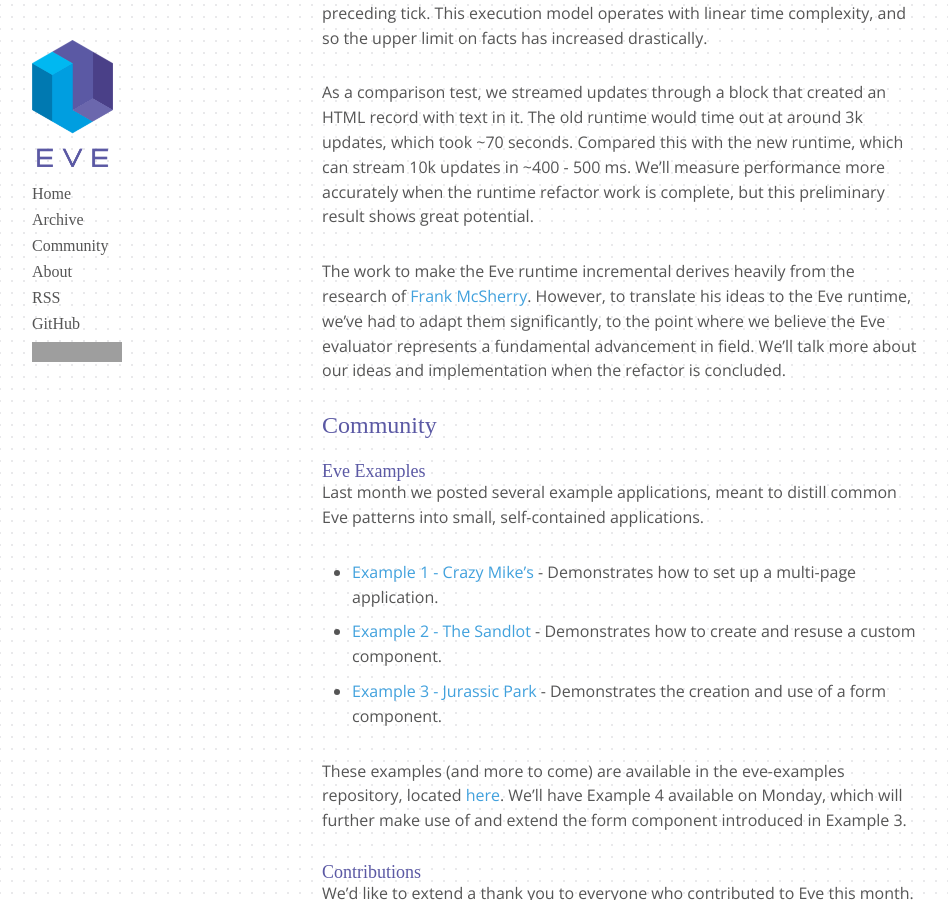
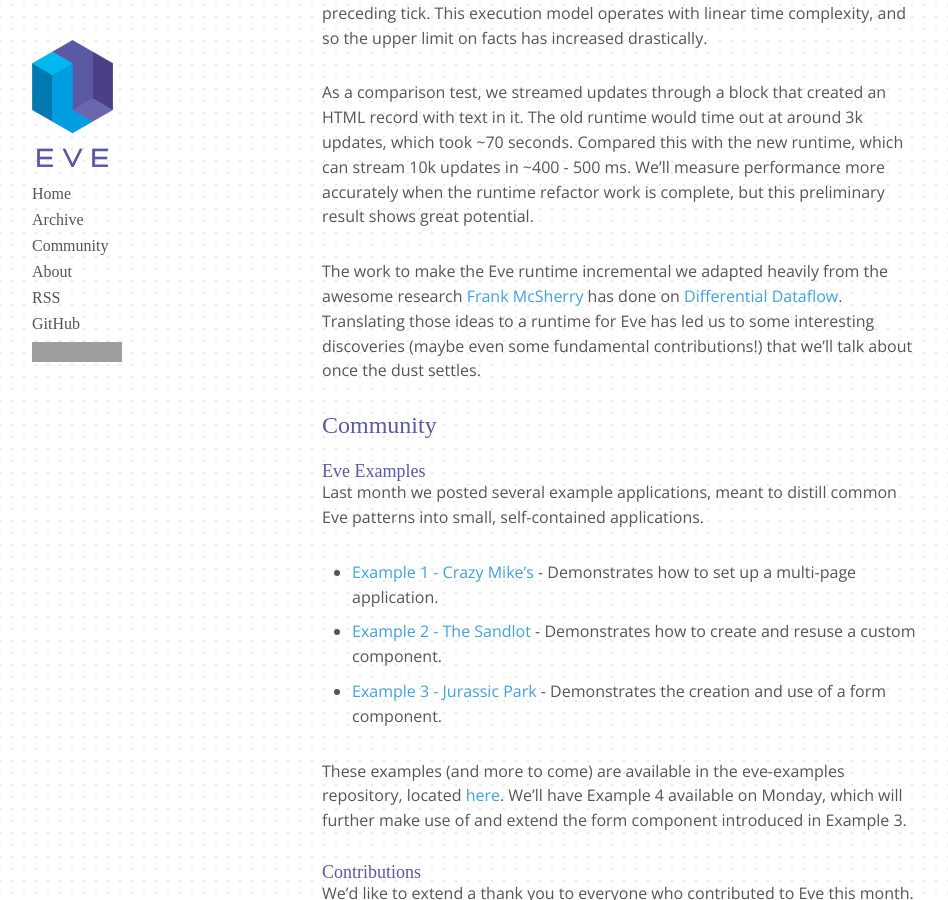
Before and after one commit to Kodowa/incidentalcomplexity, a Jekyll site: the page built from _posts/2017-03-08-february.md, in a window 1280 px wide and 900 px high, scrolled down 2821 px. Shown: the whole window, without its empty margins (18-966 px from the left). Built offline with Jekyll 4.4.1, drawn with Linux system fonts in a browser that asks for light colours; some web fonts are replaced; grey boxes are pictures that could not be loaded.

Commit message:
Update 2017-03-08-february.md

```diff
--- a/_posts/2017-03-08-february.md
+++ b/_posts/2017-03-08-february.md
@@ -91,7 +91,7 @@ Performance concerns were a heavy motivating factor for undergoing the current r
 
 As a comparison test, we streamed updates through a block that created an HTML record with text in it. The old runtime would time out at around 3k updates, which took ~70 seconds. Compared this with the new runtime, which can stream 10k updates in ~400 - 500 ms. We’ll measure performance more accurately when the runtime refactor work is complete, but this preliminary result shows great potential.
 
-The work to make the Eve runtime incremental derives heavily from the research of [Frank McSherry](https://github.com/frankmcsherry/). However, to translate his ideas to the Eve runtime, we’ve had to adapt them significantly, to the point where we believe the Eve evaluator represents a fundamental advancement in field. We’ll talk more about our ideas and implementation when the refactor is concluded.
+The work to make the Eve runtime incremental we adapted heavily from the awesome research [Frank McSherry](https://github.com/frankmcsherry/) has done on [Differential Dataflow](https://github.com/frankmcsherry/differential-dataflow). Translating those ideas to a runtime for Eve has led us to some interesting discoveries (maybe even some fundamental contributions!) that we'll talk about once the dust settles.
 
 ### Community
 
```
